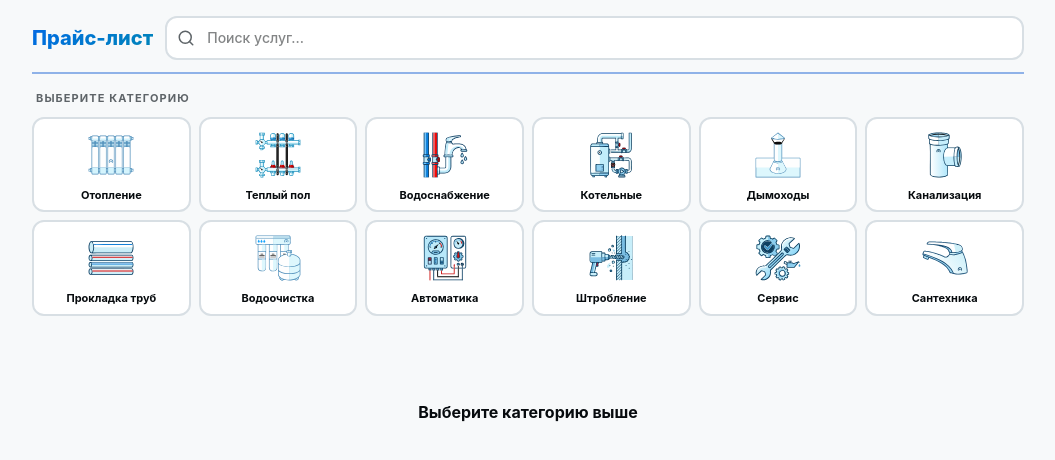
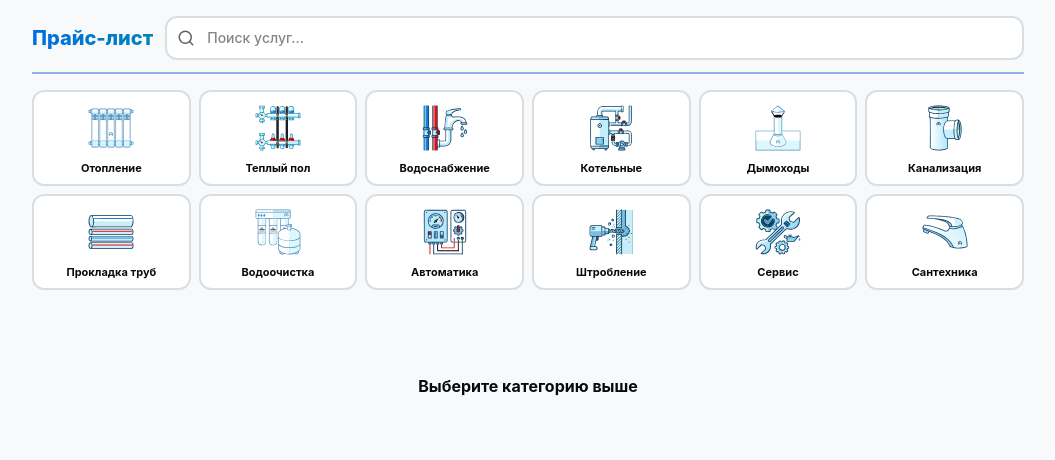
Before and after one commit to getto-dev/price, a Next.js app: page / in a window 1280 px wide. Shown: the top 460 px of the page, without its empty margins (112-1167 px from the left). Built offline with nearby package versions, Linux system fonts and the light colour scheme.

Commit message:
chore: remove 'Выберите категорию' text

```diff
--- a/src/components/Categories.tsx
+++ b/src/components/Categories.tsx
@@ -57,7 +57,6 @@ export function Categories({ selectedCategory, onCategorySelect }: CategoriesPro
   return (
     <section className="mb-5">
       <div className="text-[11px] font-bold uppercase tracking-widest text-muted-foreground mb-2.5 px-1">
-        Выберите категорию
       </div>
       <div className="grid grid-cols-4 sm:grid-cols-5 lg:grid-cols-6 gap-1.5 sm:gap-2" role="listbox">
         {CATEGORIES.map((cat) => (
```
